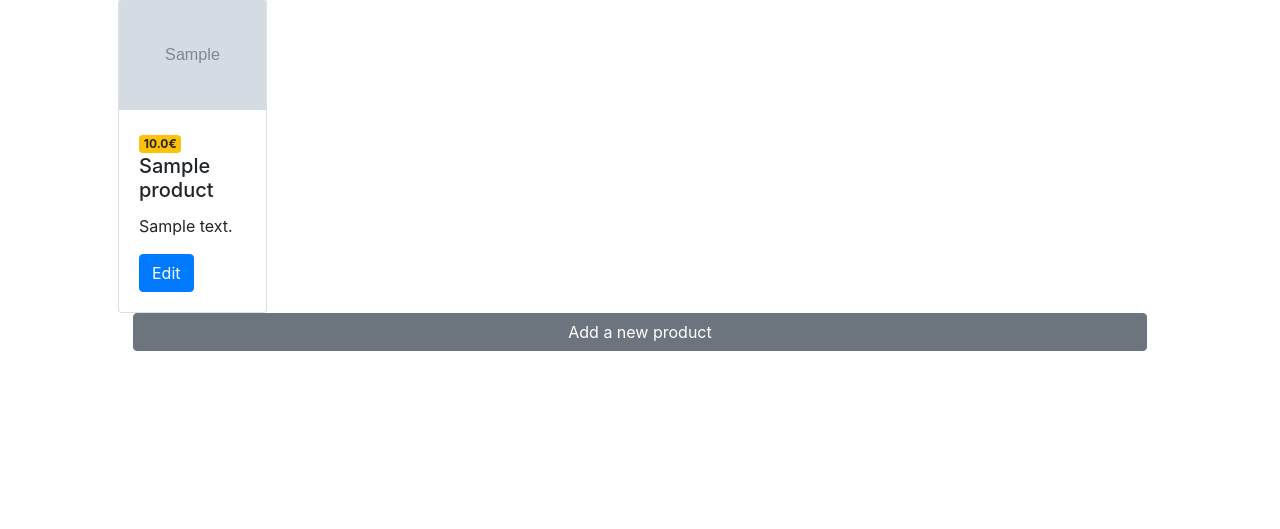
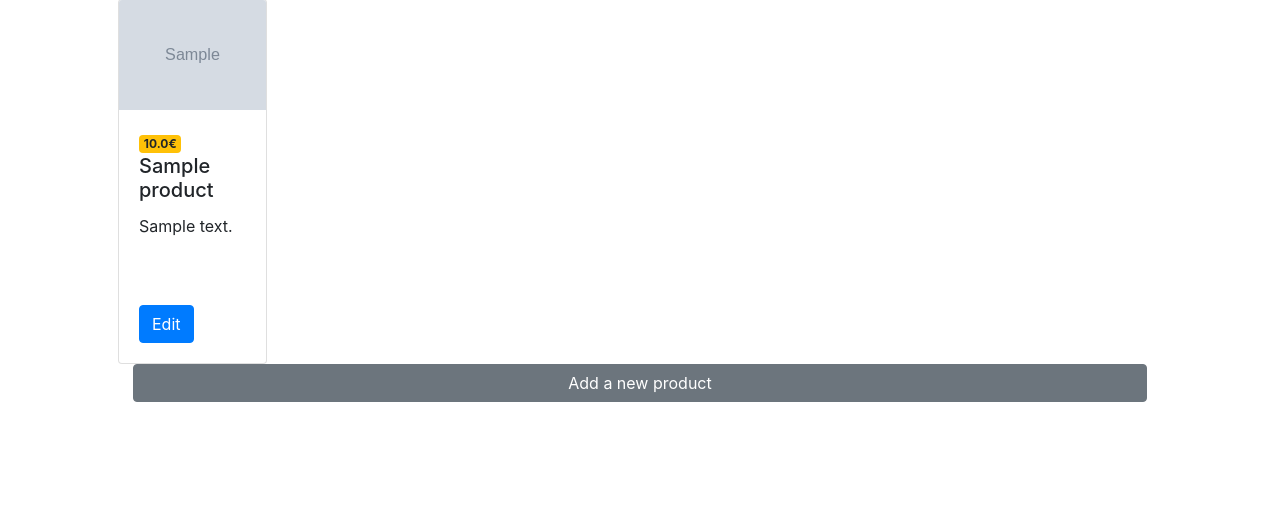
Before and after one commit to jopijuco/local, a Flask app: page /product in a window 1280 px wide. Shown: the part 171-700 px from the top of the page. Run offline with Flask 2, Linux system fonts and the light colour scheme; a user stored in the database is signed in; tables that the repository leaves empty hold one stand-in row (values such as "Sample post"); grey boxes marked "Sample" are stand-in pictures; some libraries are stand-ins or nearby versions.

Commit message:
fix description height to harmonize product card height

```diff
--- a/static/style.css
+++ b/static/style.css
@@ -21,3 +21,8 @@ footer {
   height: 50px;
   /*background-color: aqua;*/
 }
+
+.product-description{
+  overflow: hidden;
+  height: 75px;
+}
--- a/templates/product.html
+++ b/templates/product.html
@@ -24,7 +24,7 @@
             <div class="card-body">
                 <span class="badge badge-warning">{{ product.price }}€</span>
                 <h5 class="card-title">{{ product.name }}</h5>
-                <p class="card-text">{{ product.description }}</p>
+                <p class="card-text overflow-hidden product-description">{{ product.description }}</p>
                 <a href="{{ url_for('single_product', product_id=product.id)}}" class="btn btn-primary">Edit</a>
             </div>
         </div>
```
